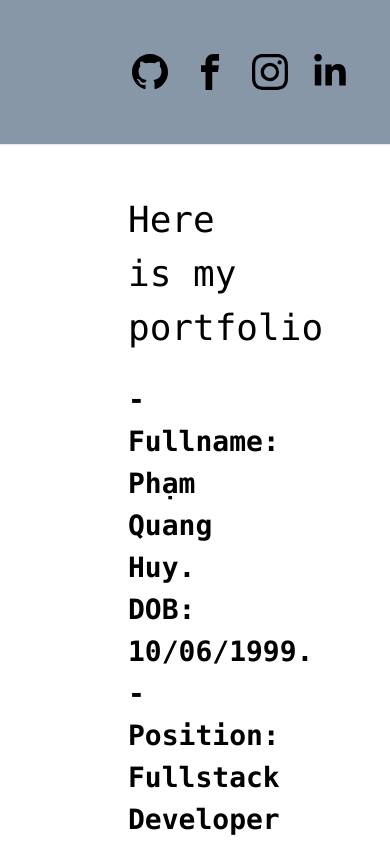
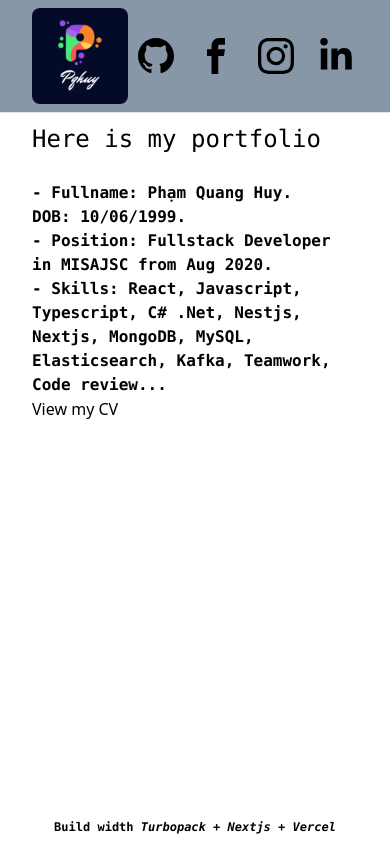
Before and after one commit to ehemhuy/next-project, a Next.js app: page / in a window 390 px wide. Shown: the top 844 px of the page. Built offline with nearby package versions, Linux system fonts and the light colour scheme.

Commit message:
feat: Add footer

```diff
--- a/app/components/Body.tsx
+++ b/app/components/Body.tsx
@@ -2,7 +2,7 @@ import InfoDetail from './InfoDetail';
 
 export default function Body() {
   return (
-    <div className="px-[128px] py-[48px]">
+    <div className="py-2 px-[32px] sm:py-2 sm:px-[64px] lg:px-[128px] lg:py-[48px]">
       <InfoDetail />
     </div>
   );
--- /dev/null
+++ b/app/components/Footer.tsx
@@ -0,0 +1,7 @@
+export default function Footer() {
+  return (
+    <footer className="fixed bottom-0 w-full py-2 px-[32px] text-center font-mono text-[12px] font-bold sm:py-2 sm:px-[64px] sm:text-[14px] lg:py-6 lg:px-[128px]">
+      Build width <i>Turbopack</i> + <i>Nextjs</i> + <i>Vercel</i>
+    </footer>
+  );
+}
--- a/app/components/Header.tsx
+++ b/app/components/Header.tsx
@@ -3,7 +3,7 @@ import SocialHeader from './SocialHeader';
 
 export default function Header() {
   return (
-    <div className="flex items-center border-b-1  bg-[#8797a8] py-6 px-[128px]">
+    <div className="flex items-center border-b-1  bg-[#8797a8] py-2 px-[32px] sm:py-2 sm:px-[64px] lg:py-6 lg:px-[128px]">
       <Logo />
       <SocialHeader />
     </div>
--- a/app/components/InfoDetail.tsx
+++ b/app/components/InfoDetail.tsx
@@ -1,16 +1,20 @@
 export default function InfoDetail() {
   return (
     <div>
-      <h1 className="font-mono text-[36px]">Here is my portfolio</h1>
+      <h1 className="font-mono text-[24px] sm:text-[36px]">
+        Here is my portfolio
+      </h1>
       <br />
-      <p className="font-mono text-[28px] font-bold">
+      <p className="font-mono text-[16px] font-bold sm:text-[28px]">
         - Fullname: Phạm Quang Huy.
       </p>
-      <p className="font-mono text-[28px] font-bold">DOB: 10/06/1999.</p>
-      <p className="font-mono text-[28px] font-bold">
+      <p className="font-mono text-[16px] font-bold sm:text-[28px]">
+        DOB: 10/06/1999.
+      </p>
+      <p className="font-mono text-[16px] font-bold sm:text-[28px]">
         - Position: Fullstack Developer in MISAJSC from Aug 2020.
       </p>
-      <p className="font-mono text-[28px] font-bold">
+      <p className="font-mono text-[16px] font-bold sm:text-[28px]">
         - Skills: React, Javascript, Typescript, C# .Net, Nestjs, Nextjs,
         MongoDB, MySQL, Elasticsearch, Kafka, Teamwork, Code review...
       </p>
--- a/app/pages/Home.tsx
+++ b/app/pages/Home.tsx
@@ -1,4 +1,5 @@
 import Body from 'app/components/Body';
+import Footer from 'app/components/Footer';
 import Header from 'app/components/Header';
 
 export default function Home() {
@@ -6,6 +7,7 @@ export default function Home() {
     <div className="home">
       <Header />
       <Body />
+      <Footer />
     </div>
   );
 }
```
